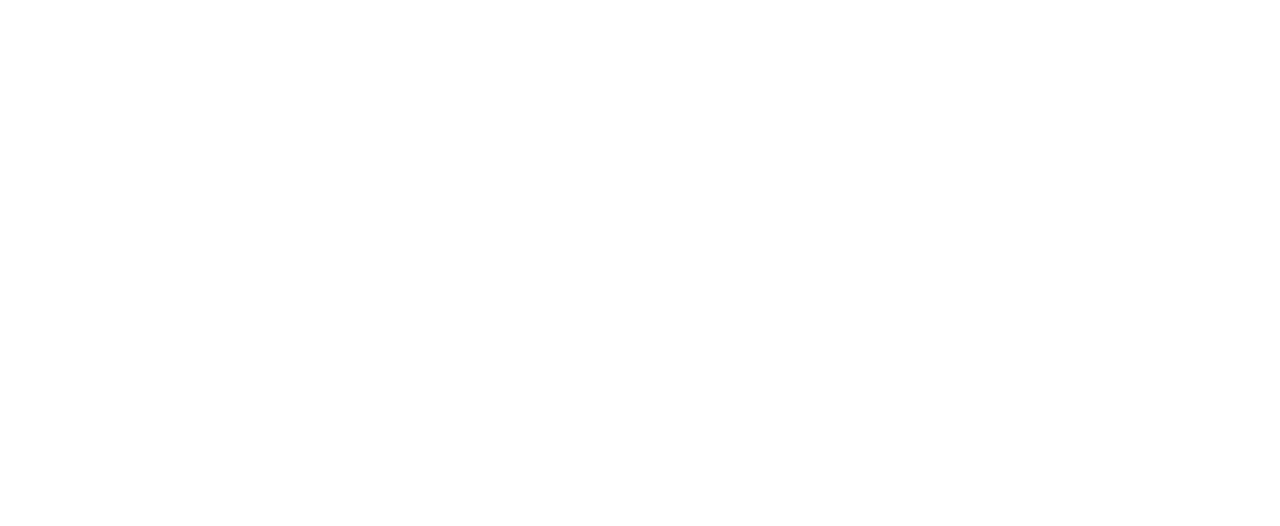
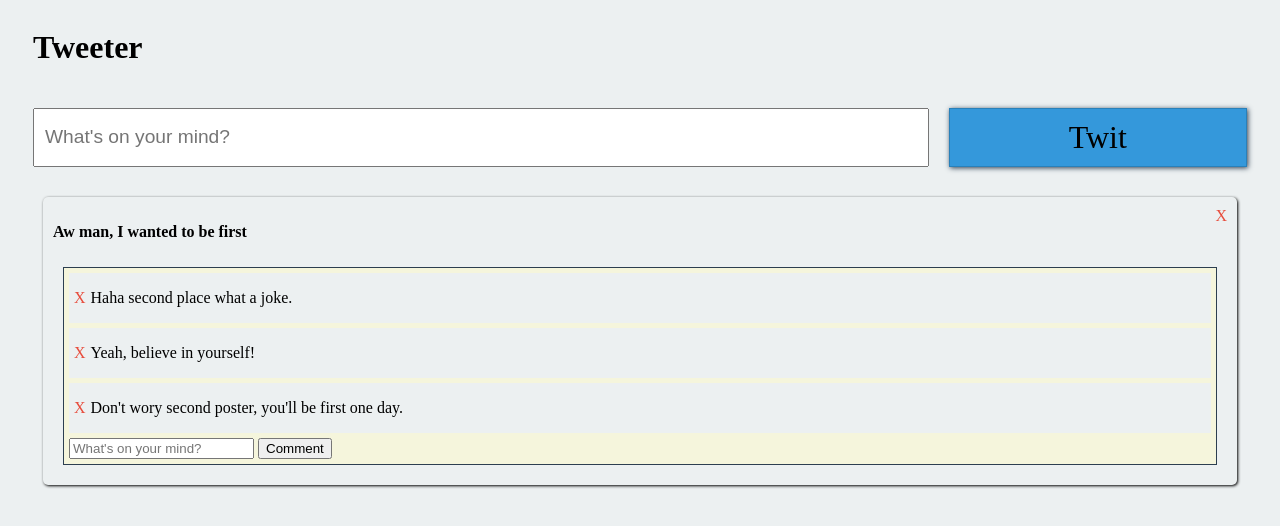
Before and after one commit to rmnaser90/Tweeter, a plain HTML site: page index.html in a window 1280 px wide. Drawn offline with nearby package versions, Linux system fonts and the light colour scheme; a web font is replaced by a local one.

Commit message:
twitter project successfully completed

```diff
--- /dev/null
+++ b/controller.js
@@ -0,0 +1,39 @@
+
+const input = $('#input')
+
+// get post from user and add to the Module
+const postIt = function () {
+    tweeter.addPost(input.val())
+    input.val('')
+    // console.log(tweeter.getPosts());
+    render()
+    }
+
+
+
+    $('#postsContainer').on('click',".commentIt",function () {
+        let postID = $(this).closest(".post").data('id')
+        let text = $(this).closest('.post').find('.inputComment').val()
+        $(this).closest('.post').find('.inputComment').val('')
+        tweeter.addComment(text,postID)
+         console.log(postID);
+        console.log(tweeter.getPosts());
+        render()
+    })
+
+
+    $('#postsContainer').on('click',".delete-comment",function () {
+        let postID = $(this).closest(".post").data('id')
+        let commentID = $(this).closest(".comment").data('id')
+        tweeter.removeComment(postID,commentID)
+
+        render()
+    })
+
+    $('#postsContainer').on('click',".deletePost",function () {
+        let postID = $(this).closest(".post").data('id')
+
+        tweeter.removePost(postID)
+
+        render()
+    })
--- a/index.html
+++ b/index.html
@@ -1,26 +1,33 @@
 <!DOCTYPE html>
-<html lang="en">
+<html>
 
 <head>
-    <meta charset="UTF-8">
-    <meta name="viewport" content="width=device-width, initial-scale=1.0">
     <title>Tweeter</title>
+    <link href="https://fonts.googleapis.com/css?family=Balthazar" rel="stylesheet">
+    <link rel="stylesheet" type="text/css" media="screen" href="style.css" />
+    <script src="https://ajax.googleapis.com/ajax/libs/jquery/3.3.1/jquery.min.js"></script>
 </head>
 
 <body>
 
+    <div id="container">
+        <h1 id="title">Tweeter</h1>
+        <input type="text" placeholder="What's on your mind?" id="input">
+        <div id="post" onclick="postIt()">Twit</div>
+        <div id="postsContainer">
 
 
-
-
+        </div>
+    </div>
 
 
 
 
 
     <script src="logic.js"></script>
+    <script src="render.js"></script>
+   <script src="controller.js"></script>
     <script src="main.js"></script>
-
 </body>
 
 </html>
--- a/logic.js
+++ b/logic.js
@@ -1,17 +1,9 @@
 const Tweeter = function () {
     let posts = [
-        {
-            text: "First post!",
-            id: "p1",
-            comments: [
-                { id: "c1", text: "First comment on first post!" },
-                { id: "c2", text: "Second comment on first post!!" },
-                { id: "c3", text: "Third comment on first post!!!" }
-            ]
-        },
+
         {
             text: "Aw man, I wanted to be first",
-            id: "p2",
+            id: "p1",
             comments: [
                 { id: "c4", text: "Don't wory second poster, you'll be first one day." },
                 { id: "c5", text: "Yeah, believe in yourself!" },
@@ -26,8 +18,8 @@ const Tweeter = function () {
     for (const post of posts) {
         commentIdCounter += post.comments.length
     }
-    console.log(postIdCounter);
-    console.log(commentIdCounter);
+    // console.log(postIdCounter);
+    // console.log(commentIdCounter);
 
     const getPosts = function () {
         return posts
@@ -99,36 +91,39 @@ removeComment
 // console.log(tweeter.getPosts());
 
 const tweeter = Tweeter()
+
+
+
 // console.log(tweeter.getPosts())
 
-tweeter.addPost("This is my own post!")
-console.log(tweeter.getPosts())
-// This should be added to the posts array:
-// {text: "This is my own post!", id: "p3", comments: []}
+// tweeter.addPost("This is my own post!")
+// console.log(tweeter.getPosts())
+// // This should be added to the posts array:
+// // {text: "This is my own post!", id: "p3", comments: []}
 
-tweeter.removePost("p1")
-console.log(tweeter.getPosts())
-//There should only be two posts in the post's array:
-//{text: "Aw man, I wanted to be first", id: "p2", comments: Array(3)}
-//{text: "This is my own post!", id: "p3", comments: []}
+// tweeter.removePost("p1")
+// console.log(tweeter.getPosts())
+// //There should only be two posts in the post's array:
+// //{text: "Aw man, I wanted to be first", id: "p2", comments: Array(3)}
+// //{text: "This is my own post!", id: "p3", comments: []}
 
-// //============================
-// //============================
-// //Stop here
-// //Make sure everything works. Then keep going
-// //============================
-// //============================
+// // //============================
+// // //============================
+// // //Stop here
+// // //Make sure everything works. Then keep going
+// // //============================
+// // //============================
 
-tweeter.addComment("Damn straight it is!", "p3")
-tweeter.addComment("Second the best!", "p2")
-console.log(tweeter.getPosts())
-//This should be added to the third post's comments array:
-//{id: "c7", text: "Damn straight it is!"}
+// tweeter.addComment("Damn straight it is!", "p3")
+// tweeter.addComment("Second the best!", "p2")
+// console.log(tweeter.getPosts())
+// //This should be added to the third post's comments array:
+// //{id: "c7", text: "Damn straight it is!"}
 
-// //This should be added to the second post's comments array:
-// //{id: "c8", text: "Second the best!"}
+// // //This should be added to the second post's comments array:
+// // //{id: "c8", text: "Second the best!"}
 
-tweeter.removeComment("p2", "c6")
-console.log(tweeter.getPosts())
-//This comment should be removed:
-//{id: "c6", text: "Haha second place what a joke."}
+// tweeter.removeComment("p2", "c6")
+// console.log(tweeter.getPosts())
+// //This comment should be removed:
+// //{id: "c6", text: "Haha second place what a joke."}
--- /dev/null
+++ b/render.js
@@ -0,0 +1,67 @@
+
+const postsContainer= $('#postsContainer')
+
+const render = function () {
+    postsContainer.empty()
+let updatedPosts= tweeter.getPosts()
+
+for (const post of updatedPosts) {
+ let newComments=``
+    for (const comment of post.comments) {
+
+
+newComments=`
+
+<div class="comment" data-id='${comment.id}'>
+                        <div class="delete-comment">X</div>
+                        <p class="comment-text">${comment.text}</p>
+
+                    </div>
+
+`+newComments
+    }
+
+    let newPost=$(`
+
+    <div class="post"  data-id="${post.id}">
+    <div class="deletePost">X</div>
+                <p class="post-text">${post.text}</p>
+
+                <div class="commentsContainer">
+                    ${newComments}
+
+
+                    <input type="text" placeholder="What's on your mind?" class="inputComment">
+                    <button class="commentIt" >Comment</button>
+
+
+                </div>
+
+            </div>
+
+
+
+
+
+
+
+
+
+    `)
+    postsContainer.prepend(newPost)
+
+
+
+
+
+
+
+
+
+
+}
+
+}
+
+
+render()
--- /dev/null
+++ b/style.css
@@ -0,0 +1,111 @@
+body{
+    background-color: #ecf0f1;
+    font-family: 'Balthazar', serif;
+}
+
+#container{
+    display: grid;
+    grid-gap: 20px;
+    padding-left: 25px;
+    padding-right: 25px;
+    grid-template-columns: 3fr 1fr;
+    grid-template-areas:
+    "h .""i b""p p"
+}
+
+#header{
+    grid-area: h;
+    color: #3498db;
+}
+
+#input{
+    grid-area: i;
+    padding: 10px;
+    font-size: 1.5vw;
+}
+
+#postsContainer{
+    grid-area: p;
+}
+
+#post{
+    grid-area: b;
+    padding: 10px;
+    background-color: #3498db;
+    border: 1px solid #2980b9;
+    box-shadow: 1px 1px 5px #2c3e50;
+    cursor: pointer;
+    display: flex;
+    justify-content: center;
+    font-size: 2.5vw;
+}
+
+.post{
+    box-shadow: 1px 1px 3px;
+    margin: 10px;
+    border-radius: 5px;
+    padding: 10px;
+    position: relative;
+}
+
+#post:active{
+    background-color: #2980b9
+}
+
+.post-text{
+    display: inline-block;
+    font-weight: bold;
+}
+
+.commentsContainer{
+    margin-left: 10px;
+    margin: 10px;
+    border: 1px solid #2c3e50;
+    background-color: beige;
+    padding: 5px;
+
+}
+
+.delete{
+    cursor: pointer;
+    color: #ecf0f1;
+    background-color: #e74c3c;
+    display: inline-block;
+    padding: 5px;
+    border-radius: 3px;
+    font-size: 0.8em;
+}
+
+.delete-comment{
+    display: grid;
+    align-items: center;
+    cursor: pointer;
+    color: #e74c3c;
+    padding: 5px;
+}
+.comment_text {
+    display: inline;
+    font-weight: lighter;
+
+}
+
+.comment{
+display: flex;
+
+flex-wrap: wrap;
+background-color:#ecf0f1 ;
+margin-bottom: 5px;
+}
+.deletePost{
+    display: grid;
+    align-items: center;
+    cursor: pointer;
+    color: #e74c3c;
+    padding: 5px;
+position: absolute;
+right: 0px;
+top: 0px;
+margin: 5px;
+
+
+}
```
